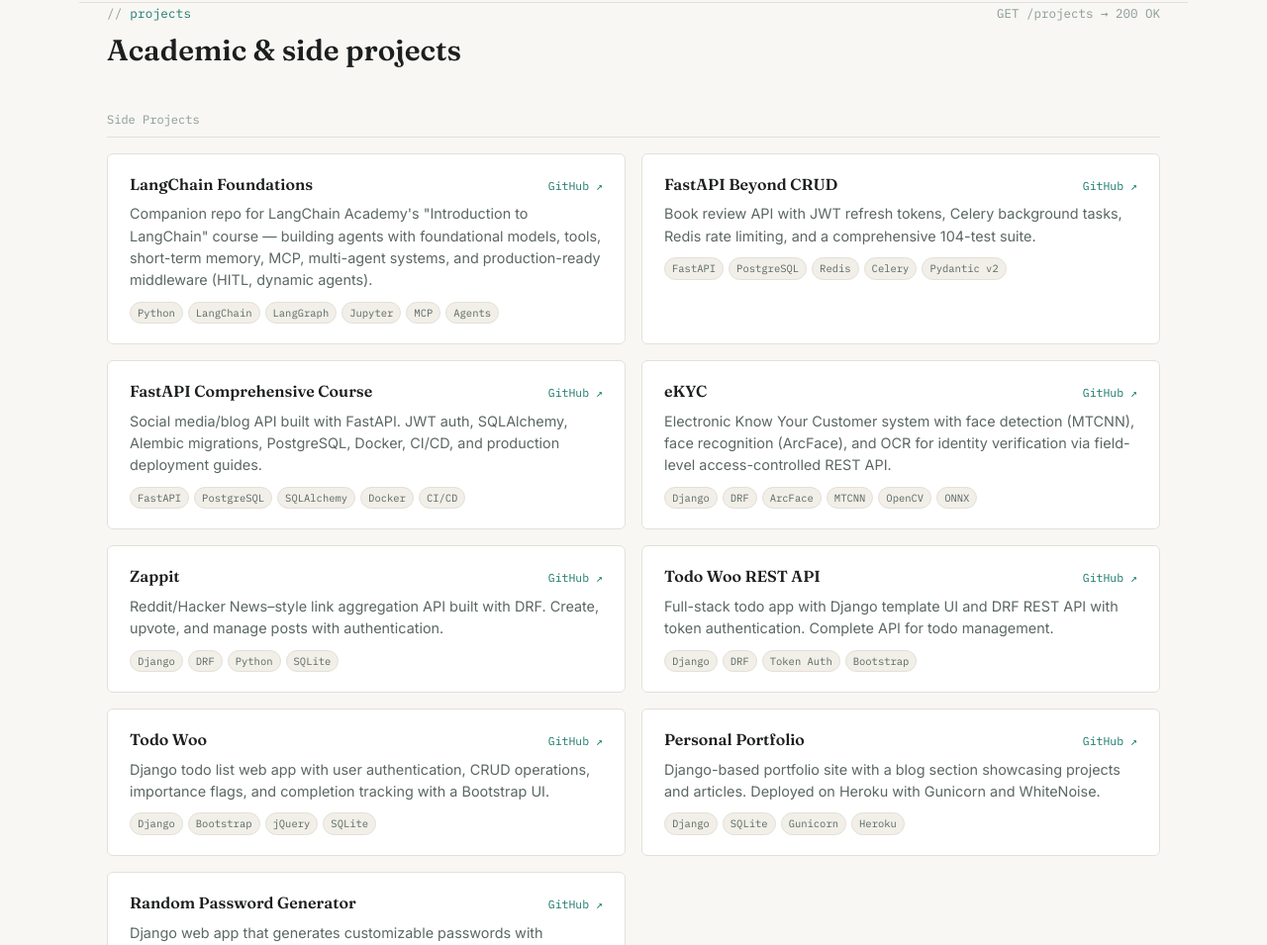
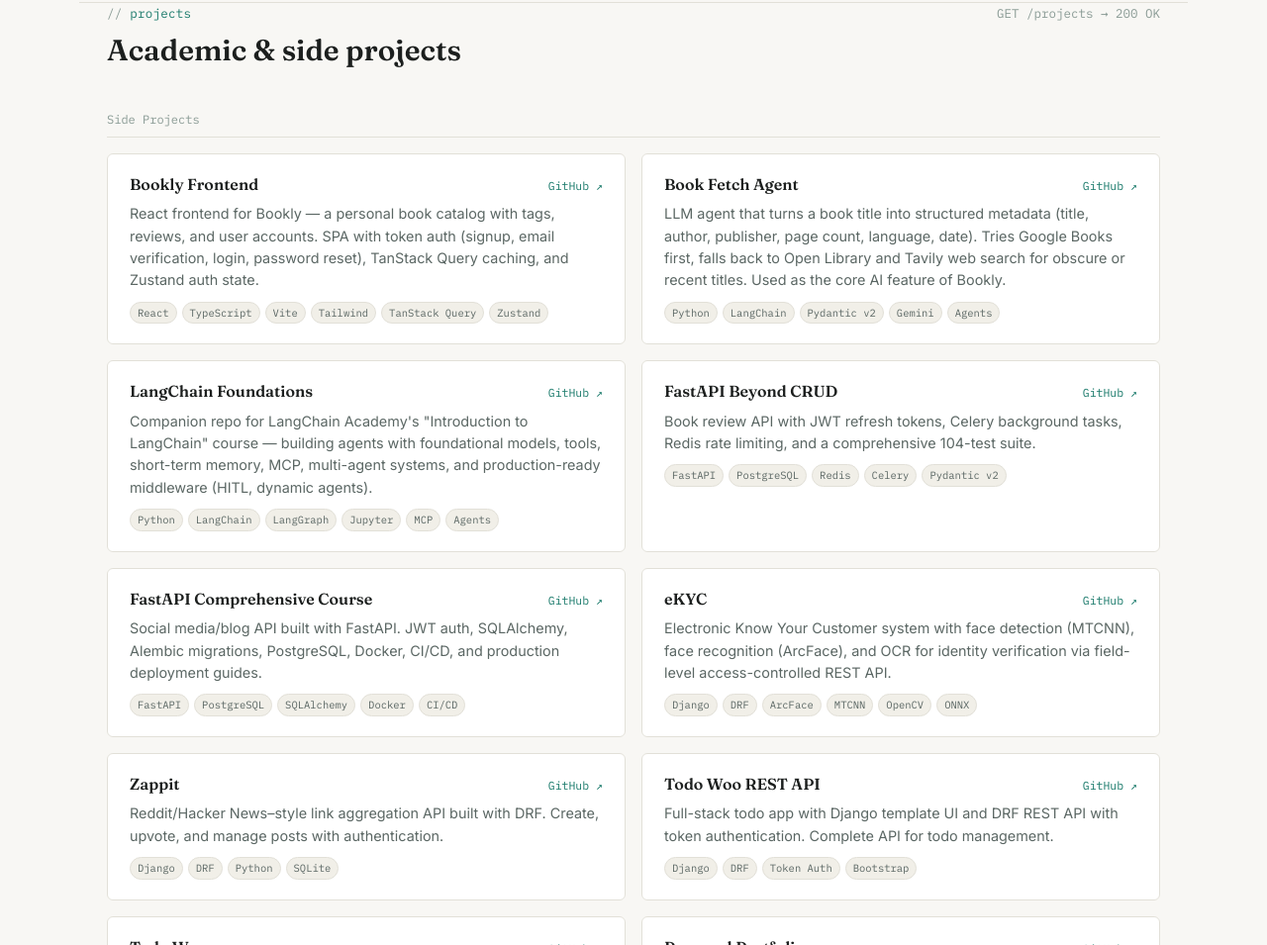
Before and after one commit to sanaullahaq/sanaullahaq.github.io, a website: page index.html in a window 1280 px wide. Shown: the part 2763-3718 px from the top of the page at 99% size. Drawn offline with Linux system fonts and the light colour scheme.

Commit message:
add new project cards for Bookly Frontend and Book Fetch Agent to showcase recent work

```diff
--- a/index.html
+++ b/index.html
@@ -253,6 +253,29 @@
     <div class="project-section-label">Side Projects</div>
     <div class="project-grid">
 
+<!-- -2 -->
+       <div class="pcard reveal">
+        <div class="pcard-header">
+          <div class="pcard-name">Bookly Frontend</div>
+          <a class="pcard-link" href="https://github.com/sanaullahaq/bookly-frontend" target="_blank" rel="noopener">GitHub ↗</a>
+        </div>
+        <p class="pcard-desc">React frontend for Bookly — a personal book catalog with tags, reviews, and user accounts. SPA with token auth (signup, email verification, login, password reset), TanStack Query caching, and Zustand auth state.</p>
+        <div class="pcard-stack">
+          <span>React</span><span>TypeScript</span><span>Vite</span><span>Tailwind</span><span>TanStack Query</span><span>Zustand</span>
+        </div>
+      </div>
+<!-- -1 -->
+       <div class="pcard reveal">
+        <div class="pcard-header">
+          <div class="pcard-name">Book Fetch Agent</div>
+          <a class="pcard-link" href="https://github.com/sanaullahaq/book-fetch-agent" target="_blank" rel="noopener">GitHub ↗</a>
+        </div>
+        <p class="pcard-desc">LLM agent that turns a book title into structured metadata (title, author, publisher, page count, language, date). Tries Google Books first, falls back to Open Library and Tavily web search for obscure or recent titles. Used as the core AI feature of Bookly.</p>
+        <div class="pcard-stack">
+          <span>Python</span><span>LangChain</span><span>Pydantic v2</span><span>Gemini</span><span>Agents</span>
+        </div>
+      </div>
+<!-- 0 -->
       <div class="pcard reveal">
         <div class="pcard-header">
           <div class="pcard-name">LangChain Foundations</div>
```
